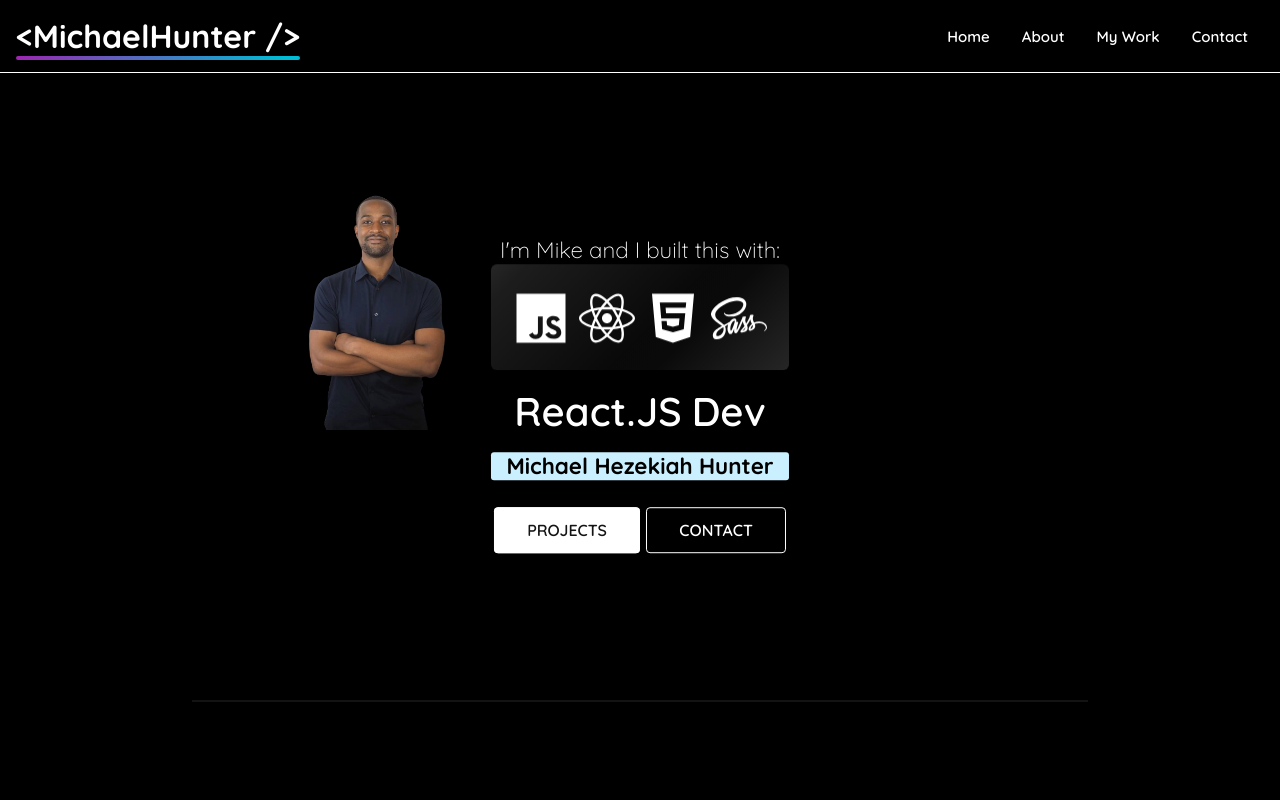
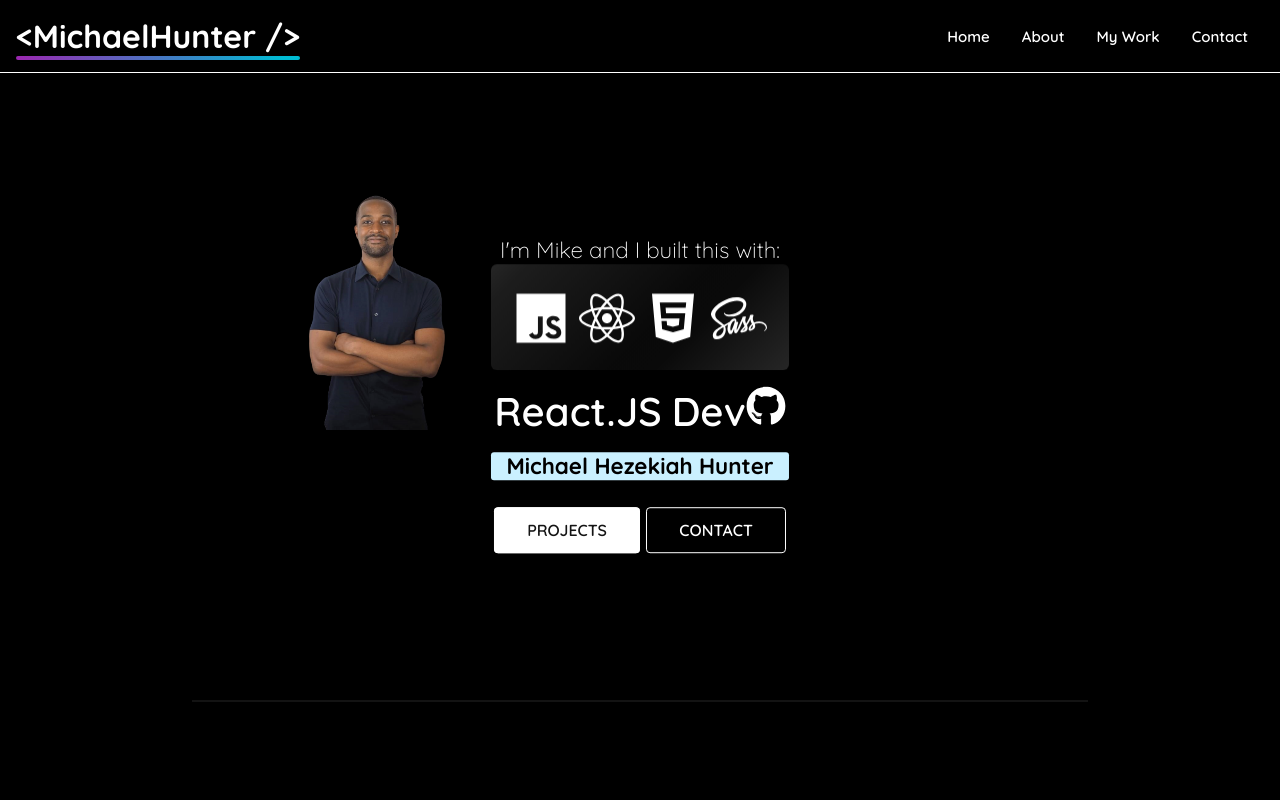
Before and after one commit to michaelhunter555/mikes-portfolio, a React (Create React App) app: page / in a window 1280 px wide. Shown: the top 800 px of the page. Built offline with nearby package versions, Linux system fonts and the light colour scheme.

Commit message:
add link & github icon frontpage

```diff
--- a/src/components/SliderImage.js
+++ b/src/components/SliderImage.js
@@ -6,6 +6,7 @@ import React, {
 } from 'react';
 
 import {
+  FaGithub,
   FaHtml5,
   FaReact,
   FaSass,
@@ -18,7 +19,29 @@ import CoolLetterHover from '../components/CoolLetterHover';
 
 const SliderImage = () => {
   const [letterHover, setLetterHover] = useState("text-animate");
-  const mySkills = ["R", "e", "a", "c", "t", ".", "J", "S", " ", "D", "e", "v"];
+  const mySkills = [
+    "R",
+    "e",
+    "a",
+    "c",
+    "t",
+    ".",
+    "J",
+    "S",
+    " ",
+    "D",
+    "e",
+    "v",
+    <div>
+      <a
+        href="https://github.com/idioticbrilliance/mikes-portfolio"
+        rel="noreferrer"
+        target="_blank"
+      >
+        <FaGithub alt="view this code" />
+      </a>
+    </div>,
+  ];
 
   useEffect(() => {
     let timeOut = setTimeout(() => {
```
Also changed, not shown: src/components/CoolLetterHover.scss (line endings or trailing spaces).
